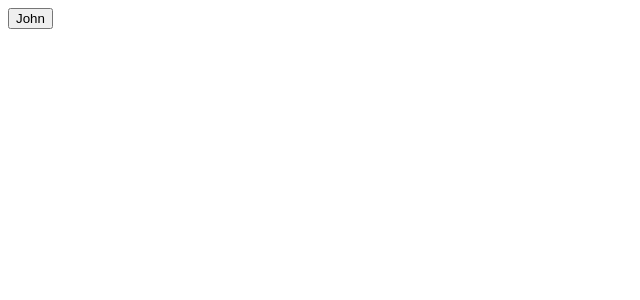
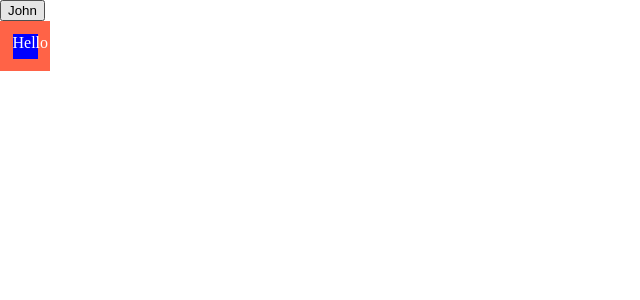
Before and after one commit to HudsonBean/React_Test_Space, a React (Create React App) app in the folder client/: page / in a window 1280 px wide. Shown: the top 300 px of the page, without its empty margins (0-640 px from the left). Built offline with nearby package versions, Linux system fonts and the light colour scheme.

Commit message:
Example of bem

```diff
--- a/client/src/App.css
+++ /dev/null
@@ -1,5 +0,0 @@
-body {
-  margin: 0;
-  padding: 0;
-  box-sizing: border-box;
-}
--- a/client/src/App.tsx
+++ b/client/src/App.tsx
@@ -1,8 +1,17 @@
 import React from "react";
+import "./styles/App.css";
 import { Person } from "./components/Person";
 
 const App = () => {
-  return <Person firstName="John" />;
+  return (
+    <>
+      <Person firstName="John" />
+      {/* Example of bem */}
+      <div className="test test--dark">
+        <div className="test__prototype">Hello</div>
+      </div>
+    </>
+  );
 };
 
 export default App;
--- /dev/null
+++ b/client/src/styles/App.css
@@ -0,0 +1,29 @@
+body {
+  margin: 0;
+  padding: 0;
+  box-sizing: border-box;
+}
+
+.test--dark {
+  background-color: rgb(50, 50, 50);
+  color: white;
+}
+
+.test--light {
+  background-color: rgb(240, 240, 240);
+  color: black;
+}
+
+.test {
+  width: 50px;
+  height: 50px;
+  display: flex;
+  justify-content: center;
+  align-items: center;
+  background-color: tomato;
+}
+.test .test__prototype {
+  width: 25px;
+  height: 25px;
+  background-color: blue;
+}/*# sourceMappingURL=App.css.map */
--- /dev/null
+++ b/client/src/styles/App.scss
@@ -0,0 +1,27 @@
+body {
+  margin: 0;
+  padding: 0;
+  box-sizing: border-box;
+}
+
+.test--dark {
+  background-color: rgb(50, 50, 50);
+  color: white;
+}
+.test--light {
+  background-color: rgb(240, 240, 240);
+  color: black;
+}
+.test {
+  width: 50px;
+  height: 50px;
+  display: flex;
+  justify-content: center;
+  align-items: center;
+  background-color: tomato;
+  .test__prototype {
+    width: 25px;
+    height: 25px;
+    background-color: blue;
+  }
+}
```
Also changed, not shown: client/src/components/Dessert.tsx (deleted, +0 -24 lines), 1 other file (tests, documents, lock files or other folders).
